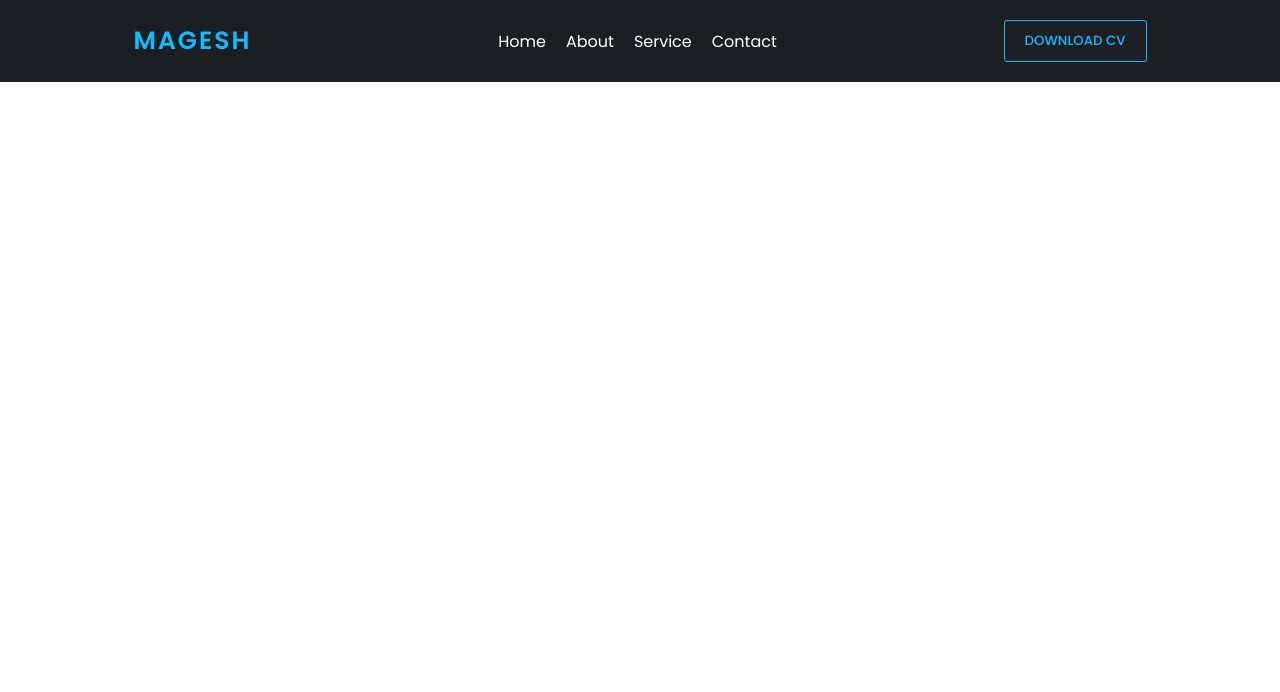
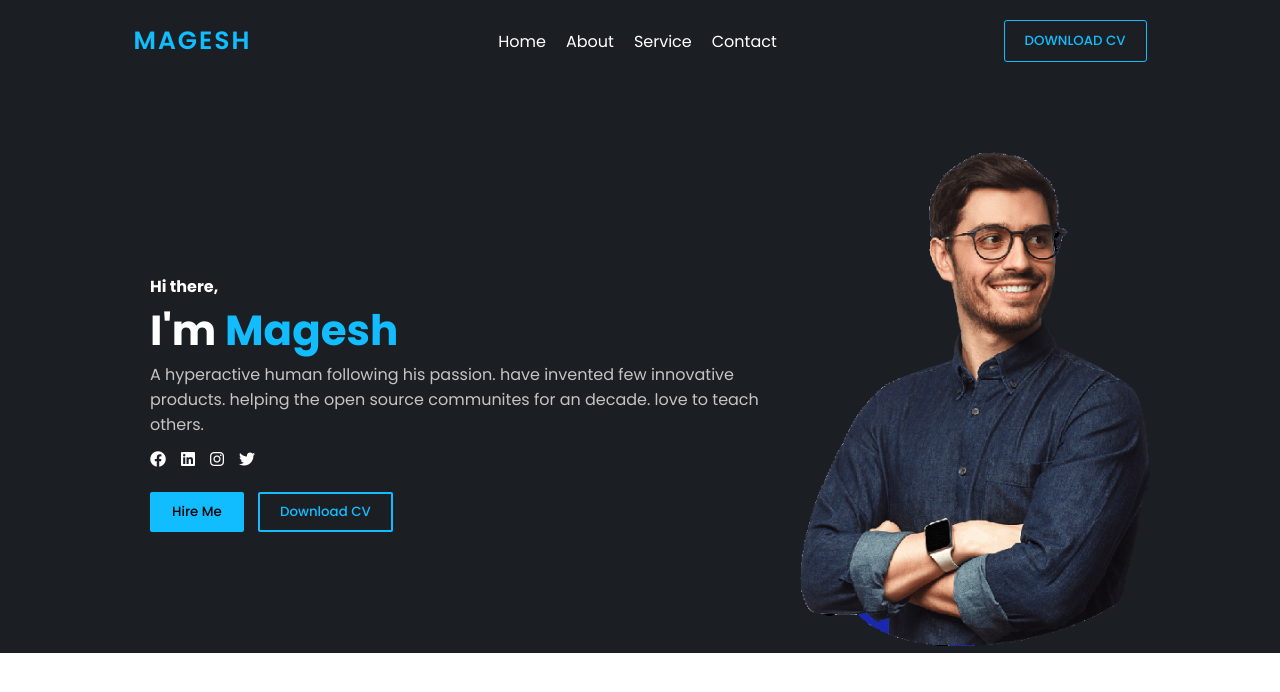
Before and after one commit to MageshVachiravel/Portfolio, a plain HTML site: page index.html in a window 1280 px wide. Drawn offline with Linux system fonts and the light colour scheme.

Commit message:
design:hero-section

```diff
--- a/assets/css/style.css
+++ b/assets/css/style.css
@@ -11,6 +11,7 @@
     box-sizing: border-box;
     font-family: 'Poppins', sans-serif;
 }
+
 
 header{
     background-color: var(--dark-primary);
@@ -32,22 +33,22 @@ header  a{
     text-decoration: none;
 }
 
-ul{
+header ul{
     display:flex;
 }
 
-ul li {
+header ul li {
     list-style: none;
     margin-left:20px;
 }
 
-ul li a {
+header ul li a {
     color:white;
     text-decoration: none;
     transition: 0.3s;
 }
 
-ul li a:hover{
+header ul li a:hover{
     color:var(--primary);
 }
 
@@ -66,3 +67,78 @@ header button:hover{
     background-color: var(--primary);
     color:white;
 }
+
+section.hero-section{
+    color:white;
+    background-color: var(--dark-primary);
+    display: flex;
+    align-items: center;
+    padding:70px 80px 0 150px;
+}
+
+
+.hero-section_title{
+    font-size: 42px;
+    font-weight: 700;
+}
+
+.hero-section_title span{
+    color: var(--primary);
+}
+
+.hero-section_desc{
+    color: #c4c4c4;
+}
+
+.hero-section ul {
+    display: flex;
+    margin:10px 0;
+}
+
+.hero-section ul li{
+    list-style: none;
+    margin-right: 15px;
+}
+
+.hero-section ul a{
+    color:white;
+}
+
+.social-icons a:hover{
+    color:var(--primary);
+}
+
+.hero-section_btn{
+    margin-top: 20px;
+}
+
+.hero-section_btn > button{
+    padding:8px 20px;
+    border-radius:2px;
+    border:none;
+    cursor: pointer;
+    border:2px solid #12bdff;
+    font-weight: 500;
+    margin-right: 10px;
+}
+
+.btn-primary{
+    color:black;
+    background: var(--primary);
+}
+
+.btn-primary:hover{
+    background-color: var(--dark-primary);
+    color:var(--primary);
+    border:2px solid var(--primary);
+}
+
+.btn-secondary{
+    background-color: var(--dark-primary);
+    color:var(--primary);
+}
+
+.btn-secondary:hover{
+    background-color: var(--primary);
+    color:white;
+}
--- a/index.html
+++ b/index.html
@@ -5,13 +5,14 @@
     <meta name="viewport" content="width=device-width, initial-scale=1.0">
     <title>Magesh Portfolio</title>
     <link rel="stylesheet" href="./assets/css/style.css">
+    <link rel="stylesheet" href="https://cdnjs.cloudflare.com/ajax/libs/font-awesome/6.4.2/css/all.min.css" integrity="sha512-z3gLpd7yknf1YoNbCzqRKc4qyor8gaKU1qmn+CShxbuBusANI9QpRohGBreCFkKxLhei6S9CQXFEbbKuqLg0DA==" crossorigin="anonymous" referrerpolicy="no-referrer" />
 </head>
 <body>
 
     <header>
 
         <div>
-           <a href="./index.html"><span class="logo">MAGESH</span></a>
+            <a href="./index.html"><span class="logo">MAGESH</span></a>
         </div>
 
         <div>
@@ -37,6 +38,39 @@
 
     </header>
 
+     <main>
+         <section class="hero-section">
+
+            <div>
+                <div>
+                   <h4>Hi there,</h4>
+                   <h2 class="hero-section_title">I'm <span> Magesh </span> </h2>
+                   <p class="hero-section_desc">A hyperactive human following his passion. have invented few innovative products. helping the open source communites for an decade. love to teach others.</p>
+                   <ul class="social-icons">
+
+                       <li><a href="#" target="_blank"><i class="fa-brands fa-facebook"></i></a></li>
+                       <li><a href="#" target="_blank"><i class="fa-brands fa-linkedin"></i></a></li>
+                       <li><a href="#" target="_blank"><i class="fa-brands fa-instagram"></i></a></li>
+                       <li><a href="#" target="_blank"><i class="fa-brands fa-twitter"></i></a></li>
+
+                   </ul>
+
+                   <div class="hero-section_btn">
+                       <button class="btn-primary">Hire Me</button>
+                       <button class="btn-secondary">Download CV</button>
+                   </div>
+
+                </div>
+            </div>
+
+            <div class="hero-section_img">
+                <img src="./assets/images/portfolio.png" alt="" width="400px">
+            </div>
+
+         </section>
+     </main>
+
+
 
 </body>
 </html>
```
Also changed, not shown: assets/images/portfolio.png (added).
